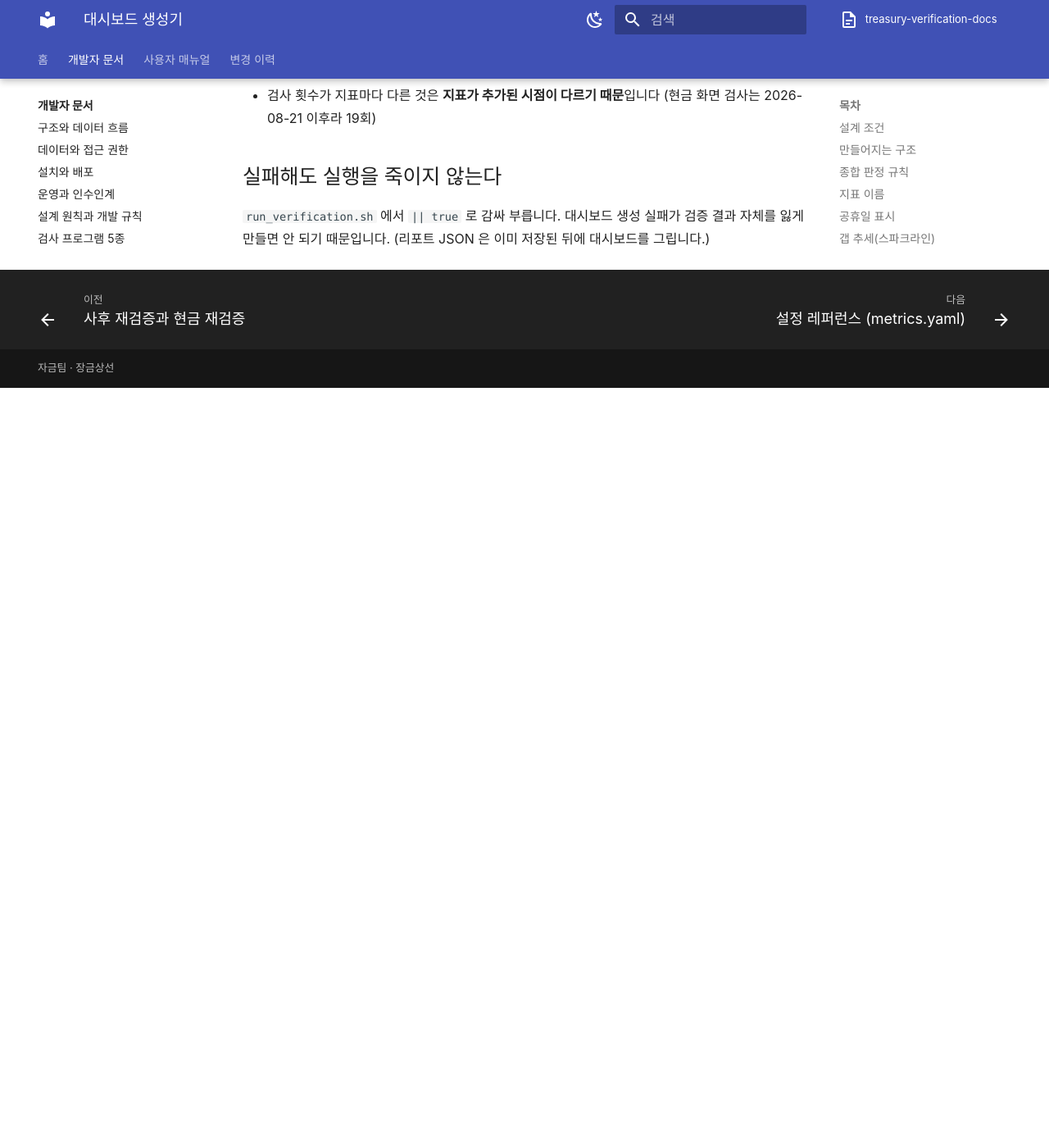
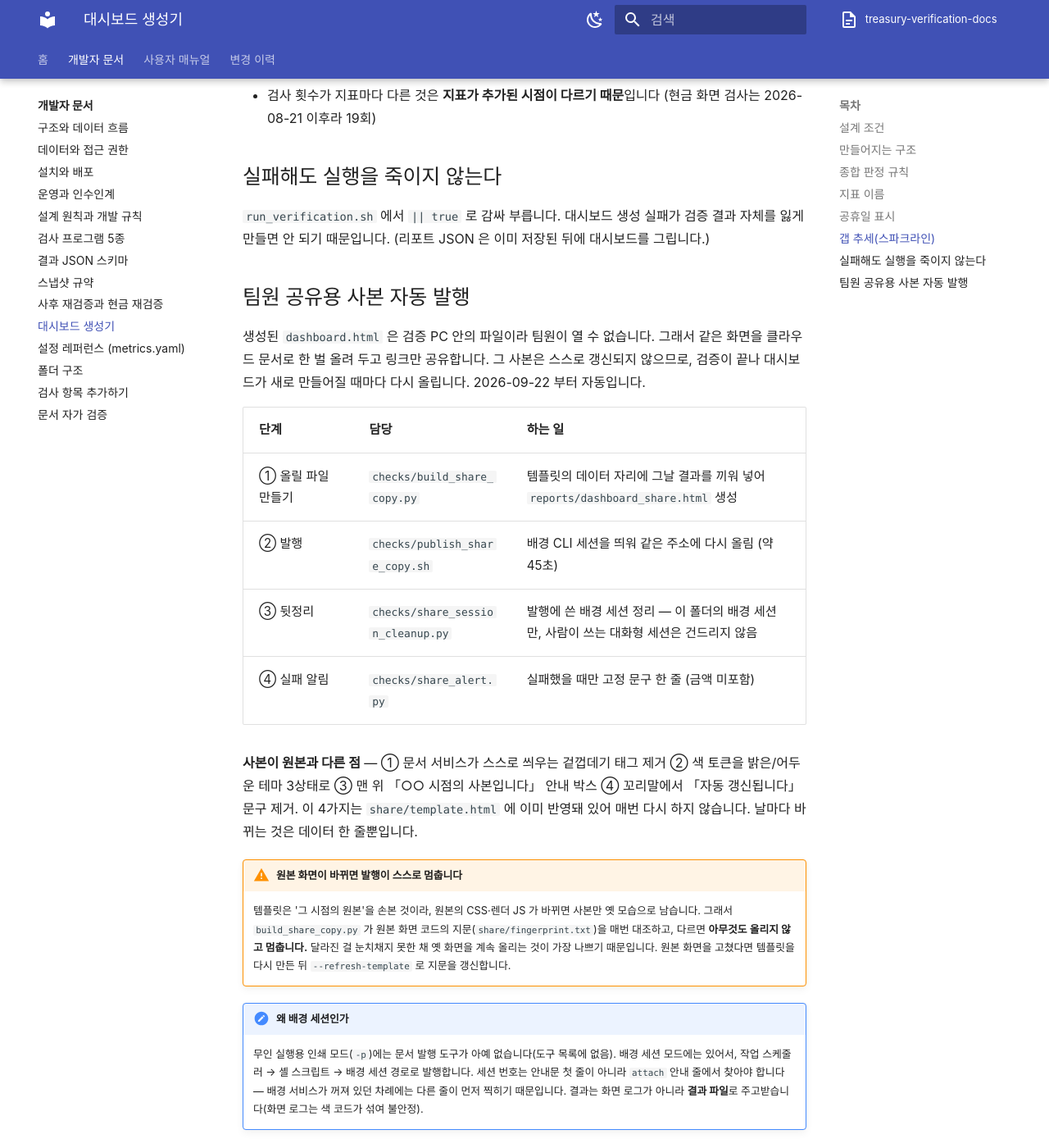
Before and after one commit to skr-hrchoi/treasury-verification-docs, an MkDocs documentation site: the page built from docs/dev/dashboard.md, in a window 1280 px wide and 1400 px high, scrolled down 2050 px. Shown: the whole window at 82% size. Built offline with MkDocs 1.6.1 and Material for MkDocs 9.7.7, drawn with Linux system fonts in a browser that asks for light colours; comment, search, counter and statistics services are not loaded; before the commit the page ends 2523 px from its top, so only the background shows below that.

Commit message:
공유용 사본 자동 갱신 반영 + 공개 안전성 검사 콘솔 인코딩 보완
- 대시보드 생성기 문서에 '팀원 공유용 사본 자동 발행' 절 추가
  (4단계 구성 · 원본 변경 감지로 스스로 멈추는 장치 · 배경 세션을 쓰는 이유)
- 자동 실행 일정 표와 폴더 구조에 새 파일 반영
- 사용자 매뉴얼 5.4 '팀원이 보는 사본' 추가 (링크 주소는 공개 문서에 싣지 않음)
- 변경 이력 2026-09-22 항목 추가
- check_public_safe.py: cp949 콘솔에서 UnicodeEncodeError 로 죽던 것 보완

Co-Authored-By: Claude Opus 5 (1M context) <noreply@anthropic.com>

```diff
--- a/docs/changelog.md
+++ b/docs/changelog.md
@@ -1,6 +1,20 @@
 # 변경 이력
 
 원본 기록은 `검증시스템\docs\` 아래 날짜별 문서에 있습니다. 여기는 요약입니다.
+
+---
+
+## 2026-09-22 · 팀원 공유용 사본 자동 갱신
+
+**무엇이 문제였나** — 대시보드는 검증 PC 안의 파일이라 팀원이 못 봅니다. 클라우드로 한 벌 올려
+링크를 나눠 줬는데, **그 사본은 스스로 갱신되지 않아** 처음 올린 9월 9일 상태로 13일 동안
+멈춰 있었습니다. 열어 본 사람이 옛 결과를 「오늘도 전부 통과」로 읽기 딱 좋은 상태였습니다.
+
+**대책** — 검증이 끝나면 사본도 같은 내용으로 자동 갱신합니다(약 45초).
+원본 화면 코드가 바뀌면 사본만 옛 모습으로 남지 않도록 **지문을 대조해 스스로 멈춥니다.**
+작업 스케줄러에서 무인으로 도는 것까지 실제로 재현해 확인했습니다.
+
+→ [대시보드 생성기 · 팀원 공유용 사본](dev/dashboard.md#share-copy) · [5.4 팀원이 보는 사본](manual/results.md#54)
 
 ---
 
--- a/docs/dev/dashboard.md
+++ b/docs/dev/dashboard.md
@@ -83,3 +83,35 @@ HOLIDAYS = {
 `run_verification.sh` 에서 `|| true` 로 감싸 부릅니다.
 대시보드 생성 실패가 검증 결과 자체를 잃게 만들면 안 되기 때문입니다.
 (리포트 JSON 은 이미 저장된 뒤에 대시보드를 그립니다.)
+
+## 팀원 공유용 사본 자동 발행 {: #share-copy }
+
+생성된 `dashboard.html` 은 검증 PC 안의 파일이라 팀원이 열 수 없습니다. 그래서 같은 화면을
+클라우드 문서로 한 벌 올려 두고 링크만 공유합니다. 그 사본은 스스로 갱신되지 않으므로,
+검증이 끝나 대시보드가 새로 만들어질 때마다 다시 올립니다. 2026-09-22 부터 자동입니다.
+
+| 단계 | 담당 | 하는 일 |
+| --- | --- | --- |
+| ① 올릴 파일 만들기 | `checks/build_share_copy.py` | 템플릿의 데이터 자리에 그날 결과를 끼워 넣어 `reports/dashboard_share.html` 생성 |
+| ② 발행 | `checks/publish_share_copy.sh` | 배경 CLI 세션을 띄워 같은 주소에 다시 올림 (약 45초) |
+| ③ 뒷정리 | `checks/share_session_cleanup.py` | 발행에 쓴 배경 세션 정리 — 이 폴더의 배경 세션만, 사람이 쓰는 대화형 세션은 건드리지 않음 |
+| ④ 실패 알림 | `checks/share_alert.py` | 실패했을 때만 고정 문구 한 줄 (금액 미포함) |
+
+**사본이 원본과 다른 점** — ① 문서 서비스가 스스로 씌우는 겉껍데기 태그 제거
+② 색 토큰을 밝은/어두운 테마 3상태로 ③ 맨 위 「○○ 시점의 사본입니다」 안내 박스
+④ 꼬리말에서 「자동 갱신됩니다」 문구 제거. 이 4가지는 `share/template.html` 에 이미
+반영돼 있어 매번 다시 하지 않습니다. 날마다 바뀌는 것은 데이터 한 줄뿐입니다.
+
+!!! warning "원본 화면이 바뀌면 발행이 스스로 멈춥니다"
+    템플릿은 '그 시점의 원본'을 손본 것이라, 원본의 CSS·렌더 JS 가 바뀌면 사본만 옛 모습으로
+    남습니다. 그래서 `build_share_copy.py` 가 원본 화면 코드의 지문(`share/fingerprint.txt`)을
+    매번 대조하고, 다르면 **아무것도 올리지 않고 멈춥니다.** 달라진 걸 눈치채지 못한 채 옛 화면을
+    계속 올리는 것이 가장 나쁘기 때문입니다.
+    원본 화면을 고쳤다면 템플릿을 다시 만든 뒤 `--refresh-template` 로 지문을 갱신합니다.
+
+!!! note "왜 배경 세션인가"
+    무인 실행용 인쇄 모드(`-p`)에는 문서 발행 도구가 아예 없습니다(도구 목록에 없음).
+    배경 세션 모드에는 있어서, 작업 스케줄러 → 셸 스크립트 → 배경 세션 경로로 발행합니다.
+    세션 번호는 안내문 첫 줄이 아니라 `attach` 안내 줄에서 찾아야 합니다 — 배경 서비스가
+    꺼져 있던 차례에는 다른 줄이 먼저 찍히기 때문입니다.
+    결과는 화면 로그가 아니라 **결과 파일**로 주고받습니다(화면 로그는 색 코드가 섞여 불안정).
--- a/docs/manual/results.md
+++ b/docs/manual/results.md
@@ -133,3 +133,15 @@
 | `logs\.cash-fingerprint`<br>`logs\.cash-verdict.json` | 현금 지문과 직전 현금 판정 7건 ([4.3절](schedule.md#43)) | 덮어씀 |
 
 결과 파일 한 줄이 어떻게 생겼는지는 [결과 JSON 스키마](../dev/result-schema.md)를 보십시오.
+
+## 5.4 팀원이 보는 사본 {: #54 }
+
+`dashboard.html` 은 검증 PC 안의 파일이라 다른 사람은 열 수 없습니다.
+그래서 같은 화면을 클라우드 문서로 한 벌 올려 두고 **링크로 공유**합니다.
+링크 주소는 공개 문서에 싣지 않습니다 — 자금팀 안에서 따로 전달합니다.
+
+- **검증이 끝나면 사본도 자동으로 갱신**됩니다(약 45초 뒤). 구조는
+  [대시보드 생성기 · 팀원 공유용 사본](../dev/dashboard.md#share-copy) 참고
+- 사본 맨 위에는 **「○○ 시점의 사본입니다」** 안내가 붙습니다. 어떤 사정으로 갱신이 멈춰도
+  언제 것인지 바로 보이게 하기 위한 장치이니, 열었을 때 그 날짜를 먼저 확인하십시오.
+- 보려면 로그인이 필요합니다. 계정이 없는 분께는 파일을 직접 전달합니다.
--- a/docs/manual/schedule.md
+++ b/docs/manual/schedule.md
@@ -11,6 +11,7 @@
 | 평일(월~금)<br>**매시 05분** | 자동배포 — 이때 ① 현금 화면 정합성 점검 ② 현금 값이 바뀌었으면 현금 검사만 재실행 | `TreasuryDashboard_AutoDeploy` | `자금관리포털\홈페이지배포\auto-deploy.ps1` |
 | 평일<br>09·12·15·17:30<br>17:50·18·18:30·21시 | 원천 데이터 수집 (SamsApi 자금일보 → 포털 데이터) | `SinokorTreasuryDashboard`<br>(로그온 시 상주하는 수집서버 안의 일정) | `데이터수집서버\server.js` |
 | 매 검증 실행 시 | 사후 재검증 — 지난 14일치의 '검증불가' 항목을 다시 조회해 정정 | (별도 등록 없음) | `run_verification.sh` 안에 포함 |
+| 매 검증 실행 시 | 팀원 공유용 사본 발행 (약 45초) | (별도 등록 없음) | `run_verification.sh` 안에 포함 |
 
 !!! warning "PC가 꺼져 있으면 그날은 건너뜁니다"
     작업 스케줄러는 PC가 꺼져 있거나 로그인되어 있지 않으면 실행하지 않고,
```
Also changed, not shown: docs/dev/repo-layout.md (+8 -0 lines), 1 other file.
